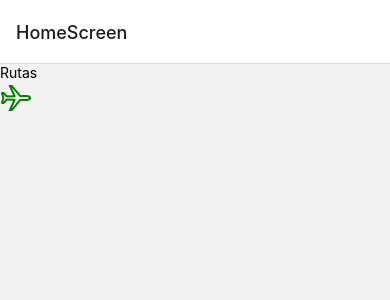
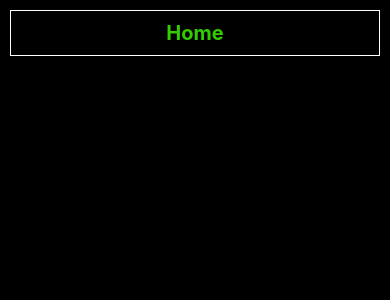
Before and after one commit to Satronic/08-RutasApp, a React Native app: screen /HomeScreen in a window 390 px wide. Shown: the top 300 px of the page. Built offline with nearby package versions, Linux system fonts and the light colour scheme.

Commit message:
Add the Container and Header components

```diff
--- /dev/null
+++ b/src/components/Container.tsx
@@ -0,0 +1,25 @@
+import React from 'react'
+import { View, StyleSheet } from 'react-native';
+import { Header } from './Header';
+
+interface ContainerProps {
+    title: string;
+    children?: JSX.Element | JSX.Element[];
+}
+
+export const Container = ({ title, children }: ContainerProps) => {
+    return (
+        <View style={styles.container}>
+            <Header title={title} />
+            {children}
+        </View>
+    )
+}
+
+const styles = StyleSheet.create({
+    container: {
+        flex: 1,
+        backgroundColor: 'black',
+        padding: 10
+    }
+});
--- /dev/null
+++ b/src/components/Header.tsx
@@ -0,0 +1,30 @@
+import React from 'react'
+import { View, Text, StyleSheet } from 'react-native';
+
+interface HeaderProps {
+    title: string;
+}
+
+export const Header = ({ title }: HeaderProps) => {
+    return (
+        <View style={styles.headerContainer}>
+            <Text style={styles.headerText}>{title}</Text>
+        </View>
+    )
+}
+
+const styles = StyleSheet.create({
+    headerContainer: {
+        // flex: 1,
+        justifyContent: 'center',
+        alignItems: 'center',
+        padding: 10,
+        borderColor: 'white',
+        borderWidth: 0.5
+    },
+    headerText: {
+        color: '#33CC00',
+        fontSize: 20,
+        fontWeight: 'bold'
+    }
+});
--- a/src/router/StackNavigator.tsx
+++ b/src/router/StackNavigator.tsx
@@ -1,14 +1,20 @@
 import { createStackNavigator } from '@react-navigation/stack';
 import { HomeScreen } from '../screens/HomeScreen';
+import { LoadingScreen } from '../screens/LoadingScreen';
 import { PermissionsScreen } from '../screens/PermissionsScreen';
 
 const Stack = createStackNavigator();
 
 export const StackNavigator = () => {
-  return (
-    <Stack.Navigator>
-      <Stack.Screen name="HomeScreen" component={HomeScreen} />
-      <Stack.Screen name="PermissionsScreen" component={PermissionsScreen} />
-    </Stack.Navigator>
-  );
+    return (
+        <Stack.Navigator
+            screenOptions={{
+                headerShown: false,
+            }}
+        >
+            <Stack.Screen name="HomeScreen" component={HomeScreen} />
+            <Stack.Screen name="PermissionsScreen" component={PermissionsScreen} />
+            <Stack.Screen name="LoadingScreen" component={LoadingScreen} />
+        </Stack.Navigator>
+    );
 }
--- a/src/screens/HomeScreen.tsx
+++ b/src/screens/HomeScreen.tsx
@@ -1,12 +1,12 @@
-import React from 'react'
-import { View, Text } from 'react-native';
-import Icon from 'react-native-vector-icons/Ionicons';
+import React from 'react';
+// import { View, Text } from 'react-native';
+// import Icon from 'react-native-vector-icons/Ionicons';
+import { Container } from '../components/Container';
 
 export const HomeScreen = () => {
     return (
-        <View>
-            <Text>Rutas</Text>
-            <Icon name='airplane-outline' size={32} color="green" />
-        </View>
+        <Container title="Home">
+
+        </Container>
     )
 }
--- /dev/null
+++ b/src/screens/LoadingScreen.tsx
@@ -0,0 +1,10 @@
+import React from 'react'
+import { Container } from '../components/Container';
+
+export const LoadingScreen = () => {
+    return (
+        <Container title="Loading">
+
+        </Container>
+    )
+}
--- a/src/screens/PermissionsScreen.tsx
+++ b/src/screens/PermissionsScreen.tsx
@@ -1,10 +1,11 @@
 import React from 'react';
-import { Text, View } from 'react-native';
+// import { Text, View } from 'react-native';
+import { Container } from '../components/Container';
 
 export const PermissionsScreen = () => {
-  return (
-    <View>
-        <Text>Permissions</Text>
-    </View>
-  )
+    return (
+        <Container title="Permissions">
+
+        </Container>
+    )
 }
```
